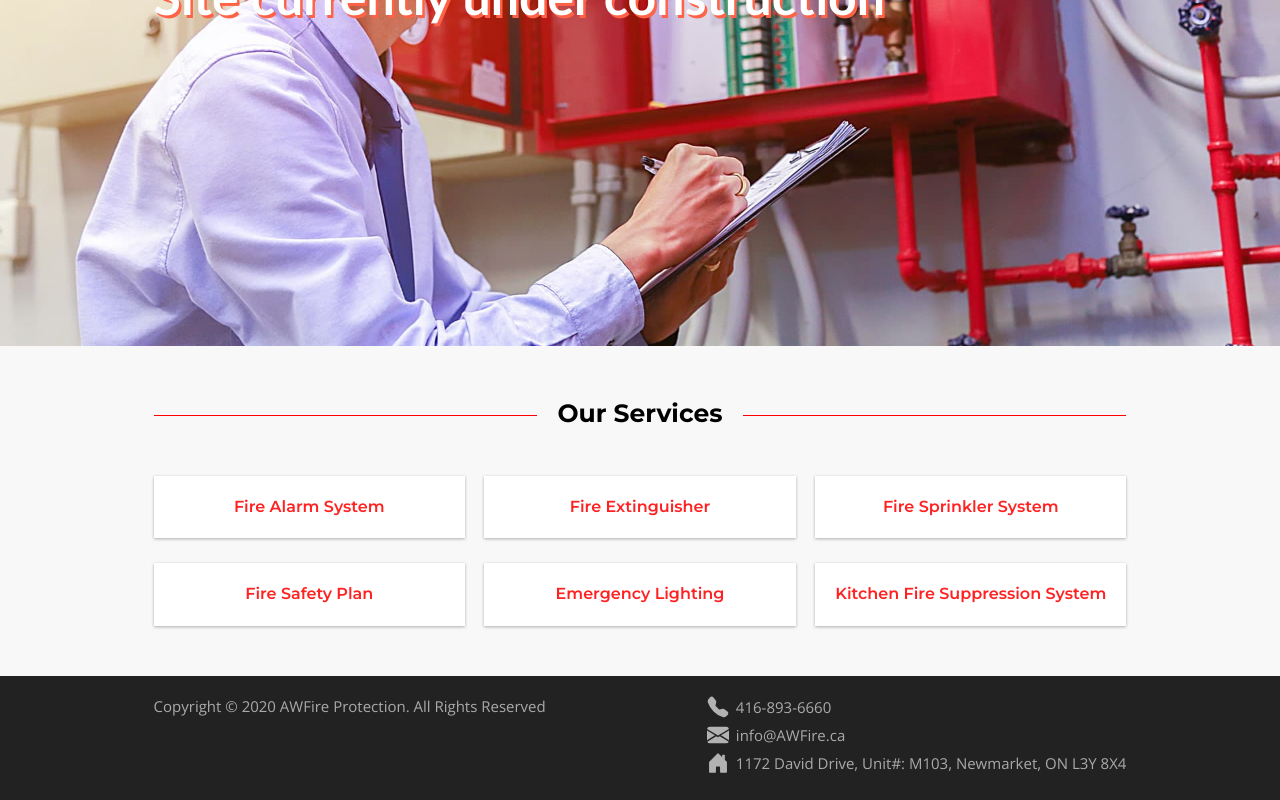
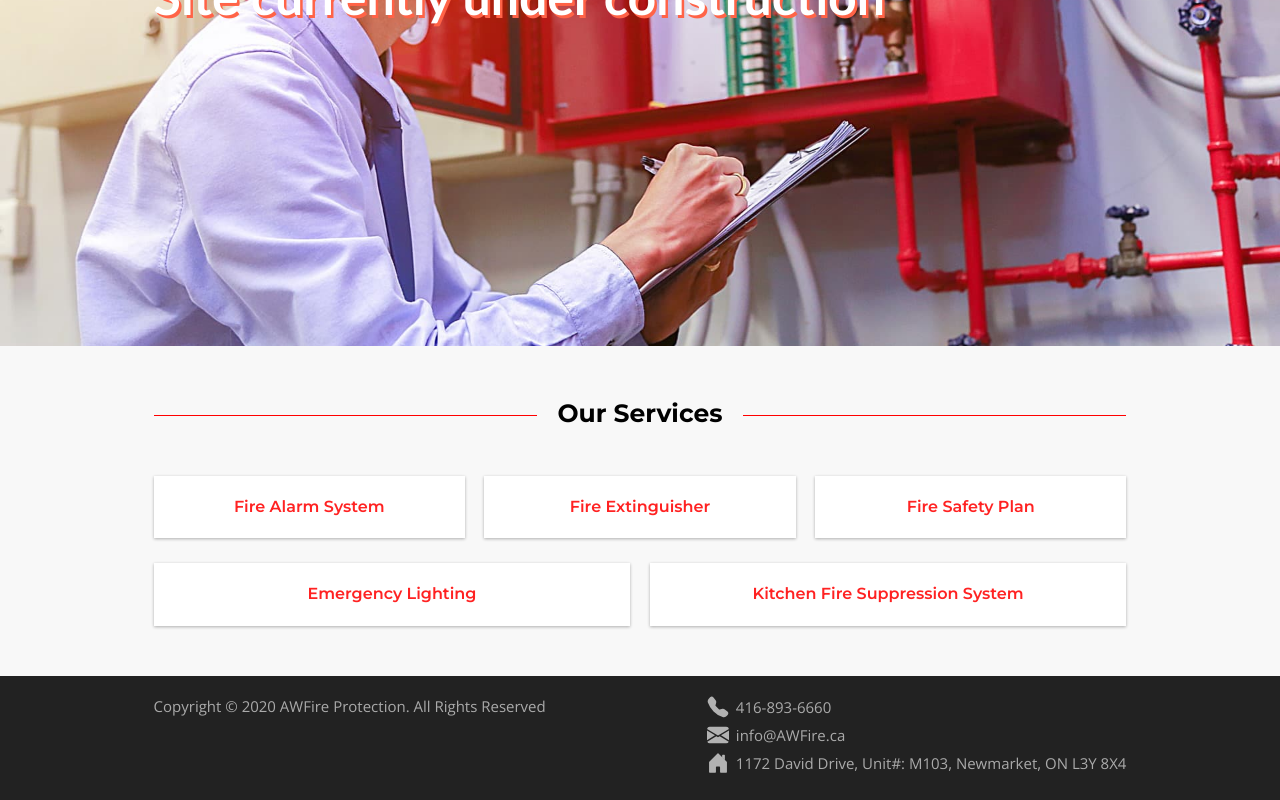
Before and after one commit to jerry7i/awfire, a React (Create React App) app: page / in a window 1280 px wide. Shown: the part 454-1254 px from the top of the page. Built offline with nearby package versions, Linux system fonts and the light colour scheme.

Commit message:
remove sprinkler service

```diff
--- a/src/pages/Landing/Services.js
+++ b/src/pages/Landing/Services.js
@@ -76,14 +76,11 @@ const Services = () => (
       <ServiceCard>
         <ServiceText>Fire Extinguisher</ServiceText>
       </ServiceCard>
-      <ServiceCard>
-        <ServiceText>Fire Sprinkler System</ServiceText>
+	  <ServiceCard>
+        <ServiceText>Fire Safety Plan</ServiceText>
       </ServiceCard>
     </ServicesContainer>
     <ServicesContainer>
-      <ServiceCard>
-        <ServiceText>Fire Safety Plan</ServiceText>
-      </ServiceCard>
       <ServiceCard>
         <ServiceText>Emergency Lighting</ServiceText>
       </ServiceCard>
```
Also changed, not shown: 1 other file (tests, documents, lock files or other folders).
